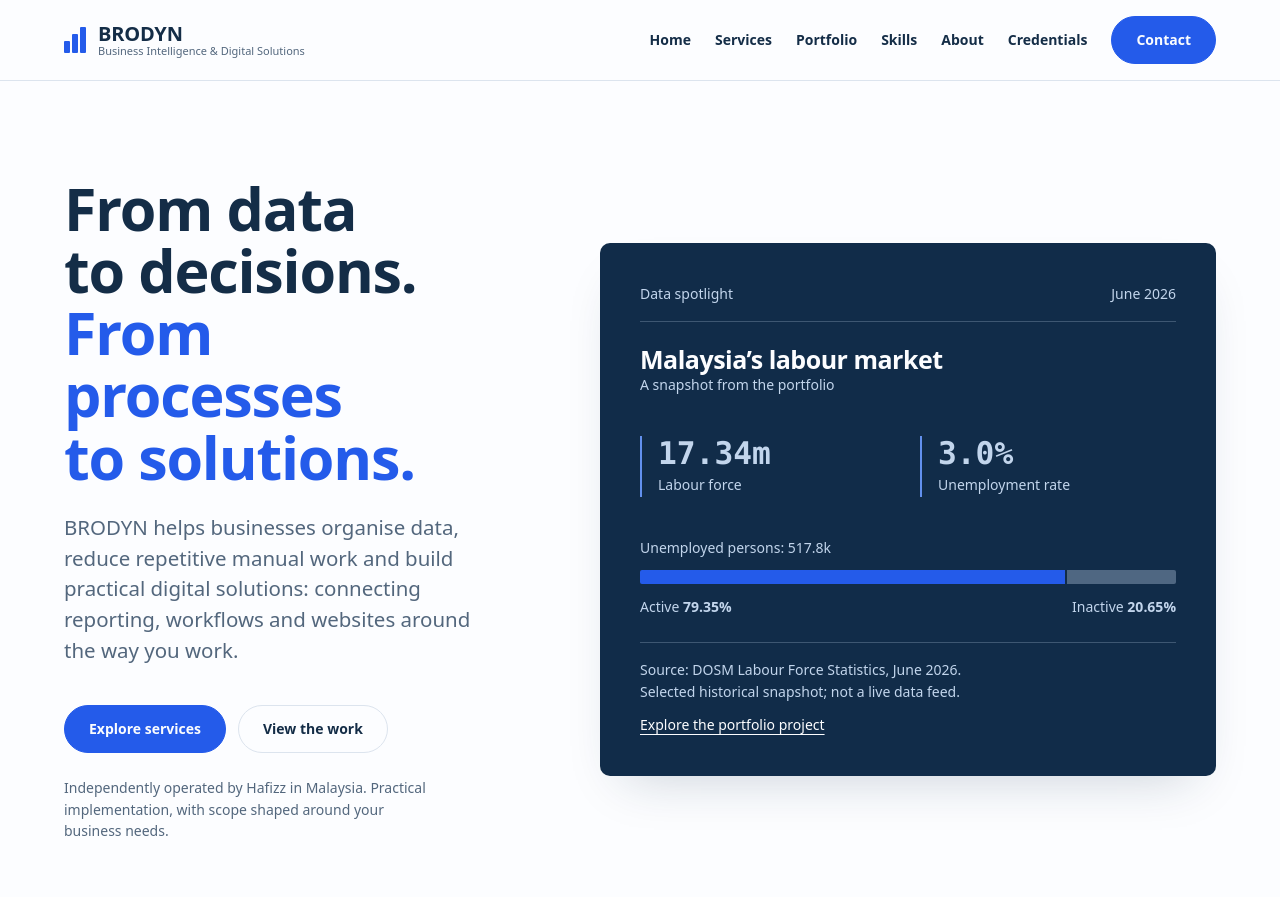
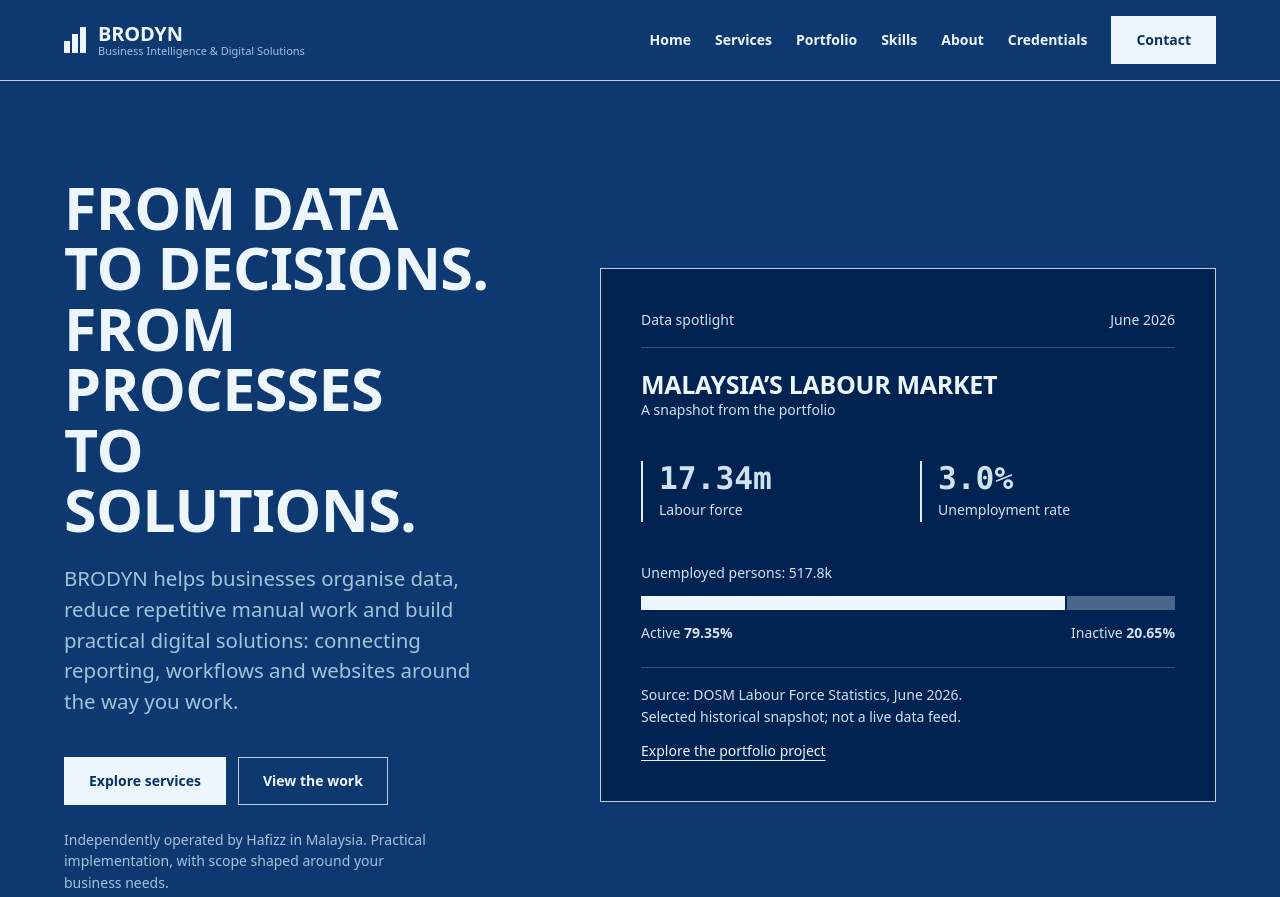
Before and after one commit to brodyn-dev/brodyn-dev.github.io, a plain HTML site: page index.html in a window 1280 px wide. Shown: the top 897 px of the page. Drawn offline with Linux system fonts and the light colour scheme.

Commit message:
Restyle visual system: dealt Hallmark theme (Blueprint)
Full-depth redesign kept the old navy/blue-on-white colors verbatim;
user felt the result read as generic corporate-SaaS and asked for a
more distinctive system while keeping the exact same layout (restyle
depth — system changes, composition stays).

Dealt 3 themes against genre modern-minimal, picked Blueprint: a
single drenched navy sheet across the whole page, near-white as the
only ink/accent signal, zero border-radius, no shadows, 1px keylines
instead of card fills — a technical-drawing register that reads
naturally for a data/BI consultancy and keeps a blue-family thread
back to the old identity without repeating generic light-SaaS blue.

Re-pointed a handful of rules that assumed --color-paper meant "white"
(.report h2, .spotlight-link, .contact h2, dropped .contact a's
now-redundant override) since paper is now the dark sheet itself.
Dropped the header's blur/translucency and a few leftover rounded
corners per the theme's own do-nots.

Contrast checked directly (not assumed): body text ~6.2:1, headings
~10.5:1, button text ~11.3:1 against the new background — comfortably
AA across the board, several combinations pass AAA.

All grid-alignment fixes from the previous redesign round (project/
service card divider alignment, no spanning "featured" card, about/
contact centering) verified still holding at 1600px and 375px.

Co-Authored-By: Claude Sonnet 5 <noreply@anthropic.com>

```diff
--- a/assets/base.css
+++ b/assets/base.css
@@ -23,3 +23,7 @@ button, input, select, textarea { font: inherit; }
 @media (max-width: 60rem) { :root { --gutter: 24px; --section-gap-s: 80px; --section-gap: 96px; --section-gap-l: 120px; } }
 @media (max-width: 40rem) { :root { --gutter: 16px; --section-gap-s: 56px; --section-gap: 72px; --section-gap-l: 96px; --gap-columns: 16px; } }
 @media (prefers-reduced-motion: reduce) { *:not(.keep-motion), *:not(.keep-motion)::before, *:not(.keep-motion)::after { animation-duration: 0.01ms !important; animation-iteration-count: 1 !important; transition-duration: 0.01ms !important; scroll-behavior: auto !important; } }
+/* photographs: duotone paper-3 ink con=30 exp=-10 */
+[data-slot]:has(> img) { isolation: isolate; background: var(--color-ink); outline: 1px solid color-mix(in oklab, var(--color-ink) 8%, transparent); outline-offset: -1px; }
+[data-slot] > img { z-index: 0; filter: grayscale(1) contrast(1.3) brightness(0.9); mix-blend-mode: multiply; }
+[data-slot]:has(> img)::before { content: ""; position: absolute; inset: 0; z-index: 1; background: var(--color-paper-3); mix-blend-mode: lighten; pointer-events: none; }
--- a/assets/site.css
+++ b/assets/site.css
@@ -1,11 +1,13 @@
-/* Hallmark · shape: kept · genre: modern-minimal · theme: brand · redesign: full
- * paper: oklch(99.4% 0.003 254) · accent: oklch(53.0% 0.223 264.0) · display: system sans stack · body: system sans stack · hero: Stage · nav: edge-aligned · footer: index columns · signature: kept, the real June 2026 labour-market data card in the hero
- * axes: light/grotesk-sans/cool · posture: Stage · contrast: pass · fold: pass · v2.0.0 */
-/* Hallmark · pre-emit critique: P4 H4 E4 S4 R4 V3 · weakest: V, a hero-plus-grid-sections shape is common in this category; the real DOSM data card carrying the hero and the counter-numbered steps/services keep it tied to this one business rather than a generic template */
+/* Hallmark · shape: kept · genre: modern-minimal · theme: Blueprint (deal 3/3, seed business-intelligence-digital-solutions-d333·64ed894d·2026-11-25·r0) · redesign: restyle
+ * hero: kept (Stage) · nav: kept (edge-aligned) · footer: kept (index columns) · imagery: none · signature: kept, the real June 2026 labour-market data card in the hero · blueprint: cyanotype
+ * axes: mid/geometric-sans/neutral · posture: drenched · contrast: pass · fold: pass · v2.0.0 */
+/* Hallmark · pre-emit critique: P4 H4 E4 S4 R4 V3 · weakest: V, the layout itself is unchanged from the prior redesign (restyle depth keeps it) — the system now carries the distinctiveness: a single drafted navy sheet instead of generic light SaaS blue */
 @import url("./tokens.css");
 @import url("./base.css");
-/* Hallmark · waive 1 · font-display and font-body read a system stack in tokens.css (font-outlier is a separate mono face for the hero's headline figures) · the page's CSP sets font-src 'self' with no build step to self-host a binary font file, so a system stack is the only option for display/body without loosening the CSP or adding an asset outside this redesign's scope */
-/* Hallmark · waive 38iii · the blue second line in the hero h1, "From processes to solutions." · this is BRODYN's existing navy/blue identity named in CLAUDE.md, kept as the redesign's brand rather than a new accent trick, and it appears once, in the hero */
+/* Hallmark · waive 1 · font-display, font-body and font-outlier read system stacks in tokens.css instead of Blueprint's Chakra Petch / IBM Plex faces · the page's CSP sets font-src 'self' with no build step to self-host binary font files, so a system stack is the only option without loosening the CSP or adding an asset outside this restyle's scope · the uppercase h1/h2 treatment and tabular-numeral mono figures carry the theme's drafted-technical voice instead */
+
+/* type voice */
+h1,h2{text-transform:uppercase;line-height:1.02}
 
 /* layout primitives */
 .wrap{width:100%;max-width:var(--container);margin-inline:auto;padding-inline:var(--gutter);box-sizing:border-box}
@@ -16,14 +18,14 @@ section{padding:var(--section-gap) 0}
 .actions{display:flex;gap:var(--space-sm);flex-wrap:wrap}
 
 /* header / nav */
-header{border-bottom:var(--rule-hair) solid var(--color-rule);background:color-mix(in oklab,var(--color-paper) 92%,transparent);backdrop-filter:blur(6px);position:sticky;top:0;z-index:var(--z-sticky-nav)}
+header{border-bottom:var(--rule-hair) solid var(--color-rule);background:var(--color-paper);position:sticky;top:0;z-index:var(--z-sticky-nav)}
 .nav{min-height:80px;display:flex;align-items:center;justify-content:space-between;gap:var(--space-lg);flex-wrap:wrap;padding-block:var(--space-sm)}
 .brand{text-decoration:none;color:var(--color-ink);display:flex;gap:var(--space-sm);align-items:center}
 .brand-text{display:flex;flex-direction:column;line-height:1.1}
 .brand-text b{font-size:var(--text-lg);font-weight:800;letter-spacing:-0.01em}
 .brand-text small{font-size:11px;color:var(--color-muted);font-weight:500}
 .mark{display:flex;gap:var(--space-3xs);align-items:flex-end;height:26px}
-.mark i{display:block;width:6px;background:var(--color-accent);border-radius:1px}
+.mark i{display:block;width:6px;background:var(--color-accent)}
 .mark i:nth-child(1){height:12px}.mark i:nth-child(2){height:19px}.mark i:nth-child(3){height:26px}
 nav[aria-label="Main navigation"]{display:flex;align-items:center;gap:var(--space-lg);flex-wrap:wrap}
 nav[aria-label="Main navigation"] a{text-decoration:none;color:var(--color-ink);font-size:var(--text-sm);font-weight:600}
@@ -33,7 +35,7 @@ nav[aria-label="Main navigation"] a.button:hover{color:var(--color-accent-ink)}
 
 /* buttons */
 .button{display:inline-flex;align-items:center;gap:var(--space-2xs);padding:var(--space-sm) var(--space-lg);border-radius:var(--radius-pill);background:var(--color-accent);color:var(--color-accent-ink);text-decoration:none;font-weight:700;font-size:var(--text-sm);border:1px solid var(--color-accent);white-space:nowrap;transition:background var(--dur-short) var(--ease-out),border-color var(--dur-short) var(--ease-out),transform var(--dur-micro) var(--ease-out)}
-.button:hover{background:var(--color-ink);border-color:var(--color-ink)}
+.button:hover{background:color-mix(in oklab,var(--color-accent) 80%,var(--color-paper-3));border-color:color-mix(in oklab,var(--color-accent) 80%,var(--color-paper-3))}
 .button:active{transform:translateY(1px)}
 .button.secondary{background:transparent;color:var(--color-ink);border-color:var(--color-rule)}
 .button.secondary:hover{border-color:var(--color-muted);background:var(--color-paper-2)}
@@ -41,12 +43,11 @@ nav[aria-label="Main navigation"] a.button:hover{color:var(--color-accent-ink)}
 /* hero */
 .hero{display:grid;grid-template-columns:5fr 7fr;gap:var(--space-3xl);align-items:center;padding-top:var(--space-3xl);padding-bottom:var(--space-3xl);min-height:calc(100dvh - 80px)}
 .hero-text h1{margin-bottom:var(--space-lg);font-size:var(--text-display-s);max-width:16ch}
-.hero-text h1 span{color:var(--color-accent)}
 .hero-text .lead{font-size:var(--text-lead);line-height:1.5;max-width:46ch;margin-bottom:var(--space-xl);color:var(--color-muted)}
 .hero-note{color:var(--color-muted);font-size:var(--text-sm);margin-top:var(--space-lg);max-width:46ch}
-.report{background:var(--color-paper-3);color:var(--color-ink-2);border-radius:var(--radius-card);padding:var(--space-xl);box-shadow:var(--shadow-card)}
+.report{background:var(--color-paper-3);color:var(--color-ink-2);border:1px solid var(--color-rule);border-radius:var(--radius-card);padding:var(--space-xl);box-shadow:var(--shadow-card)}
 .report-top{display:flex;justify-content:space-between;gap:var(--space-sm);align-items:center;border-bottom:1px solid color-mix(in oklab,var(--color-ink-2) 25%,transparent);padding-bottom:var(--space-md);font-size:var(--text-sm)}
-.report h2{color:var(--color-paper);font-size:var(--text-xl);margin:var(--space-lg) 0 var(--space-3xs);max-width:none}
+.report h2{color:var(--color-ink);font-size:var(--text-xl);margin:var(--space-lg) 0 var(--space-3xs);max-width:none}
 .report>p{color:var(--color-ink-2);font-size:var(--text-sm);margin:0}
 .metrics{display:grid;grid-template-columns:1fr 1fr;gap:var(--space-lg);margin:var(--space-xl) 0}
 .metric{border-left:2px solid color-mix(in oklab,var(--color-accent) 60%,var(--color-ink-2));padding-left:var(--space-md)}
@@ -54,13 +55,13 @@ nav[aria-label="Main navigation"] a.button:hover{color:var(--color-accent-ink)}
 .metric span{font-size:var(--text-sm);color:var(--color-ink-2)}
 .composition{margin-top:var(--space-lg)}
 .composition>p{font-size:var(--text-sm);margin-bottom:var(--space-sm)}
-.bar{display:flex;height:14px;gap:var(--space-3xs);margin:var(--space-sm) 0;border-radius:var(--space-3xs);overflow:hidden}
+.bar{display:flex;height:14px;gap:var(--space-3xs);margin:var(--space-sm) 0;overflow:hidden}
 .bar b:first-child{width:79.35%;background:var(--color-accent)}
 .bar b:last-child{flex:1;background:color-mix(in oklab,var(--color-ink-2) 35%,transparent)}
 .legend{display:flex;justify-content:space-between;font-size:var(--text-sm);gap:var(--space-sm)}
 .report-foot{border-top:1px solid color-mix(in oklab,var(--color-ink-2) 25%,transparent);margin-top:var(--space-lg);padding-top:var(--space-md);font-size:var(--text-sm)}
 .report-foot p{margin:0 0 var(--space-sm)}
-.spotlight-link{display:inline-block;color:var(--color-paper);font-size:var(--text-sm);text-underline-offset:4px}
+.spotlight-link{display:inline-block;color:var(--color-ink);font-size:var(--text-sm);text-underline-offset:4px}
 
 /* workflow steps */
 .workflow{border-top:var(--rule-hair) solid var(--color-rule);border-bottom:var(--rule-hair) solid var(--color-rule);background:var(--color-paper-2);padding:var(--space-xl) 0}
@@ -87,7 +88,7 @@ h2 + .lead,h2 + p{margin-top:var(--space-md)}
 .project-body{padding:var(--space-xl);flex:1;display:flex;flex-direction:column;gap:var(--space-sm)}
 .project-body h3{margin:0;min-height:2.4em}
 .tech{list-style:none;display:flex;flex-wrap:wrap;gap:var(--space-xs);padding:0;margin:0}
-.tech li{font-size:var(--text-sm);font-weight:600;color:var(--color-accent);background:var(--color-paper-2);padding:var(--space-3xs) var(--space-xs);border-radius:var(--space-3xs)}
+.tech li{font-size:var(--text-sm);font-weight:600;color:var(--color-accent);background:var(--color-paper-2);padding:var(--space-3xs) var(--space-xs)}
 .project-body>p{color:var(--color-muted);font-size:var(--text-md);margin:0;min-height:4.65em}
 .project-body details{border-top:1px solid var(--color-rule);padding-top:var(--space-md);margin-top:auto}
 .project-body:has(>details):not(:has(>a.button))::after{content:"";display:block;height:47px}
@@ -116,7 +117,7 @@ details ul{padding-left:var(--space-lg);color:var(--color-muted);font-size:var(-
 .skill-grid p{color:var(--color-muted)}
 .skill-grid h3{margin-top:0}
 .credentials{display:flex;gap:var(--space-xs);flex-wrap:wrap;padding:0;list-style:none;margin:0}
-.credentials span,.credentials li{font-size:var(--text-md);border:1px solid var(--color-rule);padding:var(--space-3xs) var(--space-sm);border-radius:var(--space-3xs);color:var(--color-ink)}
+.credentials span,.credentials li{font-size:var(--text-md);border:1px solid var(--color-rule);padding:var(--space-3xs) var(--space-sm);color:var(--color-ink)}
 .skill-grid .credentials span{background:var(--color-paper-2)}
 
 /* about */
@@ -138,12 +139,11 @@ details ul{padding-left:var(--space-lg);color:var(--color-muted);font-size:var(-
 .learning-note{font-size:var(--text-sm);color:var(--color-muted);max-width:80ch}
 
 /* contact band */
-.contact{background:var(--color-paper-3);color:var(--color-ink-2);padding:var(--space-3xl);border-radius:var(--radius-card);display:flex;justify-content:space-between;gap:var(--space-2xl);align-items:center;margin-top:var(--space-xl);margin-bottom:var(--space-3xl)}
-.contact h2{color:var(--color-paper);max-width:24ch}
+.contact{background:var(--color-paper-3);color:var(--color-ink-2);padding:var(--space-3xl);border:1px solid var(--color-rule);border-radius:var(--radius-card);display:flex;justify-content:space-between;gap:var(--space-2xl);align-items:center;margin-top:var(--space-xl);margin-bottom:var(--space-3xl)}
+.contact h2{color:var(--color-ink);max-width:24ch}
 .contact .lead{color:var(--color-ink-2)}
 .contact>div:last-child{display:flex;flex-direction:column;align-items:center;gap:var(--space-sm)}
-.contact a{white-space:nowrap;background:var(--color-paper);color:var(--color-paper-3);border-color:var(--color-paper)}
-.contact a:hover{background:var(--color-ink-2);color:var(--color-paper-3)}
+.contact a{white-space:nowrap}
 .contact small{display:block;color:var(--color-ink-2);font-size:var(--text-sm)}
 
 /* footer */
@@ -152,7 +152,7 @@ footer{border-top:var(--rule-hair) solid var(--color-rule);padding:var(--space-2
 .footer-grid{display:grid;grid-template-columns:minmax(0,1.4fr) minmax(0,1fr) minmax(0,1fr);gap:var(--space-xl);margin-bottom:var(--space-xl)}
 .footer-brand{display:flex;flex-direction:column;gap:var(--space-md)}
 .footer-brand .brand{margin-bottom:0}
-.footer-brand p{color:var(--color-muted);max-width:40ch}
+.footer-brand p{color:var(--color-muted);max-width:46ch}
 footer h3{font-size:var(--text-sm);color:var(--color-ink);margin-bottom:var(--space-md)}
 .footer-links{list-style:none;padding:0;margin:0;display:flex;flex-direction:column;gap:var(--space-sm)}
 .footer-links a{color:var(--color-muted);text-underline-offset:3px}
@@ -175,7 +175,7 @@ footer a{text-underline-offset:3px}
 .findings article{padding:var(--space-lg);background:var(--color-paper-2);border-radius:var(--radius-card)}
 .findings strong{font-size:var(--text-2xl);display:block;font-variant-numeric:tabular-nums}
 .findings p{font-size:var(--text-md);margin-bottom:0}
-.note{border-left:3px solid var(--color-accent);padding:var(--space-md) var(--space-lg);background:var(--color-paper-2);font-size:var(--text-sm)}
+.note{border:1px solid var(--color-rule);padding:var(--space-md) var(--space-lg);background:var(--color-paper-2);font-size:var(--text-sm)}
 
 /* responsive */
 @media(max-width:68rem){
--- a/assets/tokens.css
+++ b/assets/tokens.css
@@ -1,4 +1,5 @@
 :root {
+  color-scheme: dark;
   --space-3xs: 2px; --space-2xs: 4px; --space-xs: 8px; --space-sm: 12px; --space-md: 16px; --space-lg: 24px; --space-xl: 40px; --space-2xl: 64px; --space-3xl: 96px; --space-4xl: 144px;
   --text-xs: 0.8125rem; --text-sm: 0.875rem; --text-md: 1rem; --text-lg: 1.25rem; --text-xl: 1.5625rem; --text-2xl: 1.953rem; --text-3xl: 2.441rem;
   --text-display-s: clamp(2.25rem, 4vw + 0.5rem, 3.75rem); --text-display: clamp(2.75rem, 5vw + 1rem, 5.25rem);
@@ -8,11 +9,13 @@
   --color-error: oklch(52% 0.19 27); --color-success: oklch(50% 0.12 150);
   --container: 1440px; --gutter: 64px; --gap-columns: 32px; --section-gap-s: 120px; --section-gap: 144px; --section-gap-l: 176px;
   --z-base: 1; --z-raised: 10; --z-dropdown: 100; --z-sticky: 200; --z-sticky-nav: 300; --z-modal: 400; --z-toast: 500; --z-tooltip: 600;
-  --color-paper: oklch(99.4% 0.003 254); --color-paper-2: oklch(97.2% 0.008 253.9); --color-paper-3: oklch(28.8% 0.063 252.3);
-  --color-ink: oklch(29.1% 0.057 251.2); --color-ink-2: oklch(86.6% 0.038 253.2); --color-muted: oklch(50.6% 0.043 251.1);
-  --color-rule: oklch(91.6% 0.016 253.9);
-  --color-accent: oklch(53.0% 0.223 264.0); --color-accent-ink: oklch(99% 0.003 254); --color-focus: oklch(73.9% 0.157 74.1);
-  --font-display: ui-sans-serif, system-ui, -apple-system, "Segoe UI", Helvetica, Arial, sans-serif; --font-body: ui-sans-serif, system-ui, -apple-system, "Segoe UI", Helvetica, Arial, sans-serif; --font-outlier: ui-monospace, "SFMono-Regular", Menlo, Consolas, monospace;
-  --radius-card: 10px; --radius-pill: 999px; --rule-hair: 1px; --shadow-card: 0 24px 50px -24px oklch(28.8% 0.063 252.3 / 0.22);
-  --tracking-display: -0.02em;
+  --color-paper: oklch(35% 0.105 256); --color-paper-2: oklch(31% 0.10 257); --color-paper-3: oklch(26.5% 0.095 258);
+  --color-ink: oklch(97% 0.012 240); --color-ink-2: oklch(90% 0.025 242); --color-muted: oklch(80% 0.045 244);
+  --color-rule: oklch(93% 0.02 240 / 0.85); --color-rule-2: oklch(93% 0.02 240 / 0.32);
+  --color-grid: oklch(97% 0.01 240 / 0.09); --color-grid-2: oklch(97% 0.01 240 / 0.2);
+  --color-accent: oklch(97% 0.012 240); --color-accent-ink: oklch(33% 0.105 256); --color-focus: oklch(97% 0.012 240);
+  --font-display: ui-sans-serif, system-ui, -apple-system, "Segoe UI", Helvetica, Arial, sans-serif; --font-body: ui-sans-serif, system-ui, -apple-system, "Segoe UI", Helvetica, Arial, sans-serif;
+  --font-outlier: ui-monospace, "SFMono-Regular", Menlo, Consolas, monospace;
+  --radius-card: 0; --radius-pill: 0; --rule-hair: 1px; --rule-heavy: 2px; --shadow-card: none;
+  --tracking-display: -0.012em; --display-weight: 600; --sheet-inset: 20px; --tick: 14px;
 }
```
